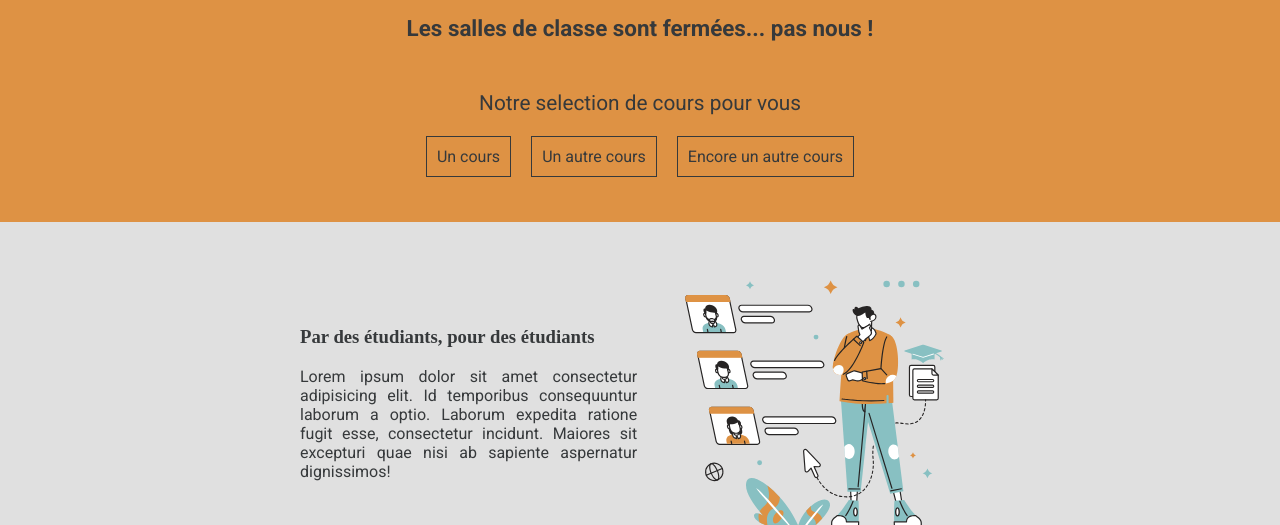
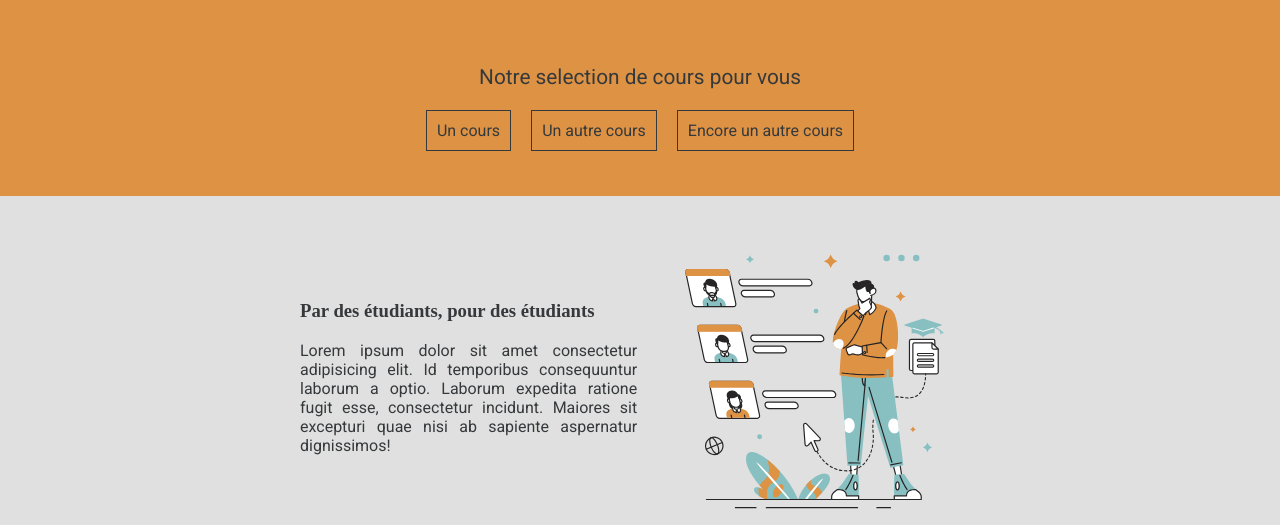
Before and after one commit to thomasbenas/DAW, a PHP site: page /main in a window 1280 px wide. Shown: the part 62-587 px from the top of the page. Run offline with PHP 8.4, Linux system fonts and the light colour scheme; some web fonts are replaced.

Commit message:
[delete] suppression de la catch-phrase sur la page d'accueil

```diff
--- a/src/views/main/index.php
+++ b/src/views/main/index.php
@@ -1,7 +1,4 @@
 <div class="presentation-index">
-    <div class="catchphrase">
-        <span>Les salles de classe sont fermées... pas nous !</span>
-    </div>
     <div class="selection-cours">
         <p>Notre selection de cours pour vous</p>
 
```
